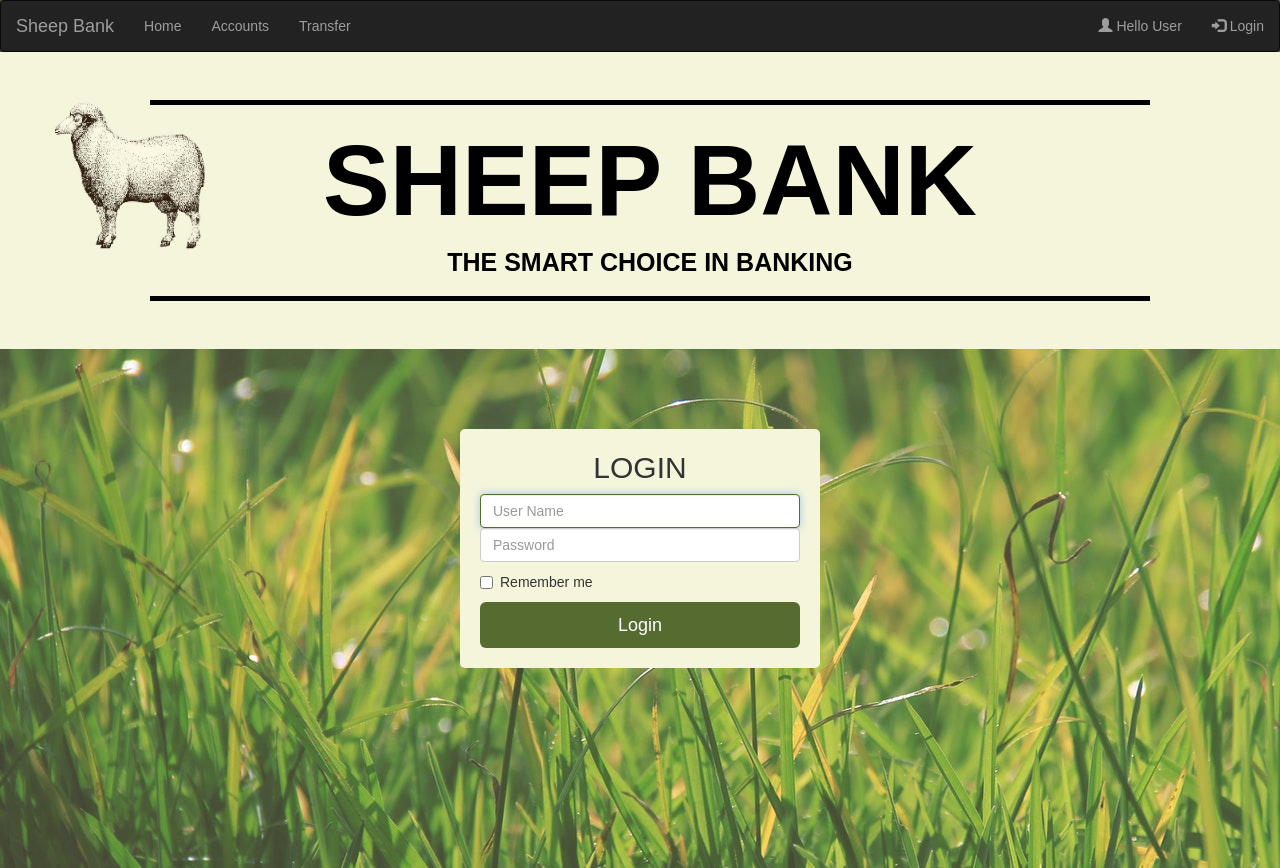
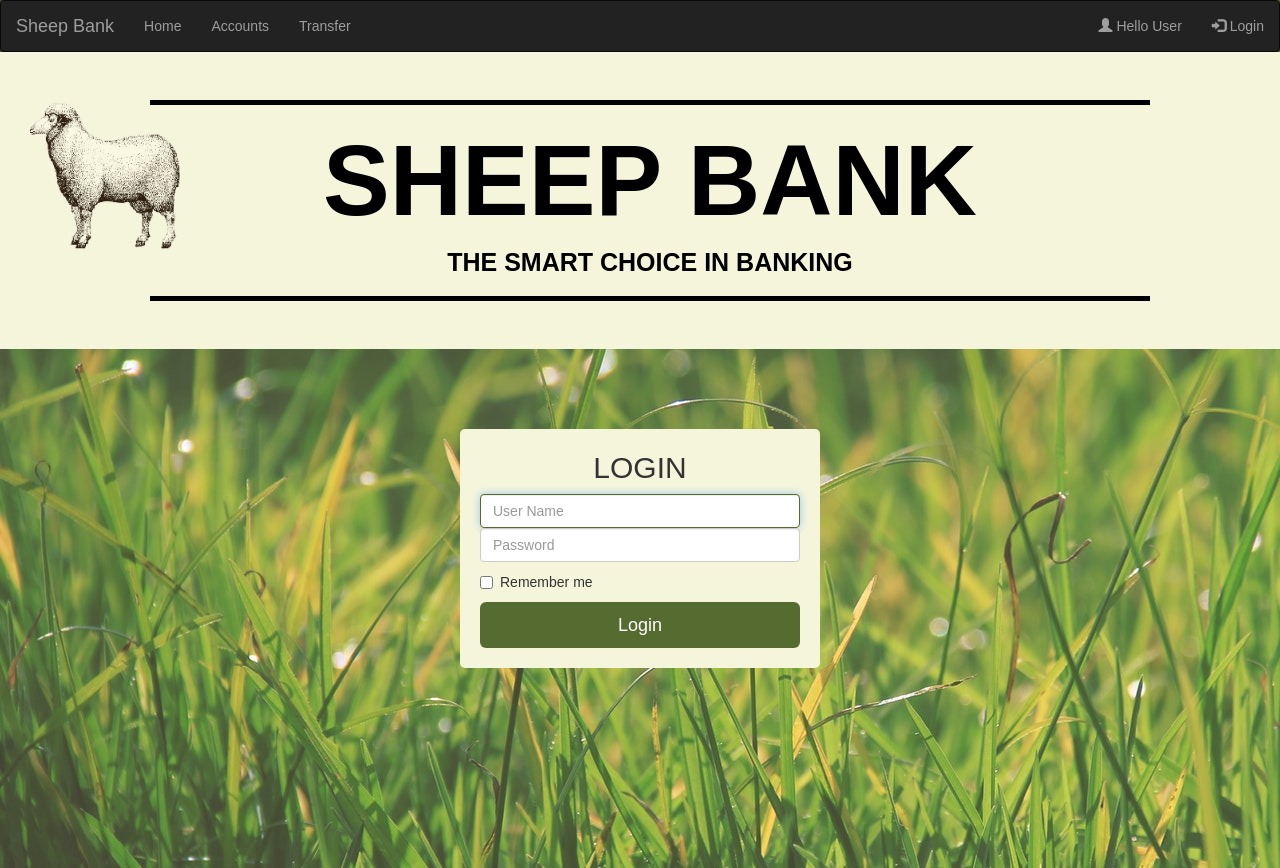
Before and after one commit to orenWolinsky/bank-web-hackathon, an Angular app in the folder my-bank-webpage3/: page / in a window 1280 px wide. Built offline with nearby package versions, Linux system fonts and the light colour scheme; what ng2-dropdown would draw is missing.

Commit message:
working cite with docker

```diff
--- a/my-bank-webpage3/src/app/users/jambatron/jambatron.component.css
+++ b/my-bank-webpage3/src/app/users/jambatron/jambatron.component.css
@@ -37,5 +37,5 @@ p{
 }*/
 
 .SP{
-    padding-left: 50px;
+    padding-left: 25px;
 }
```
